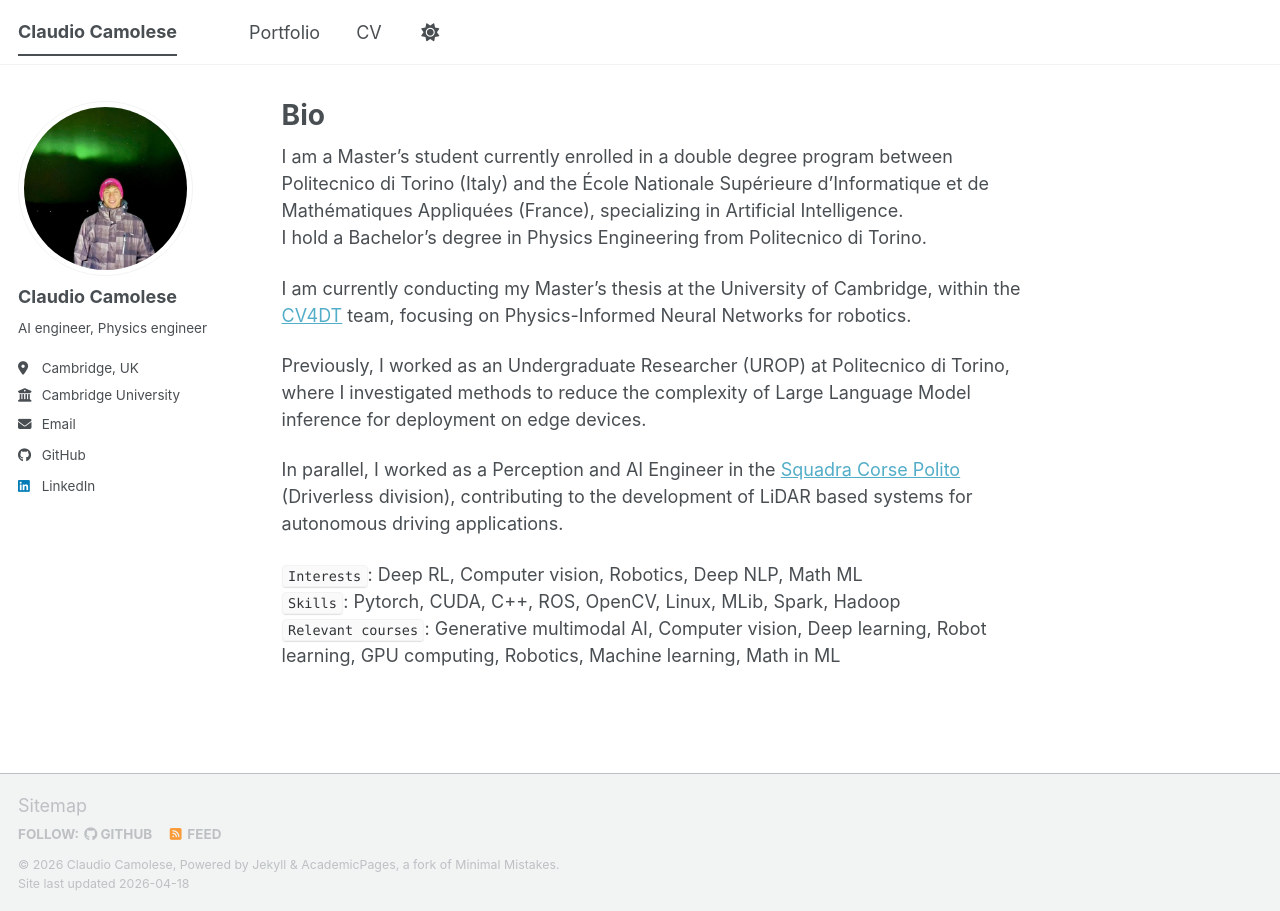
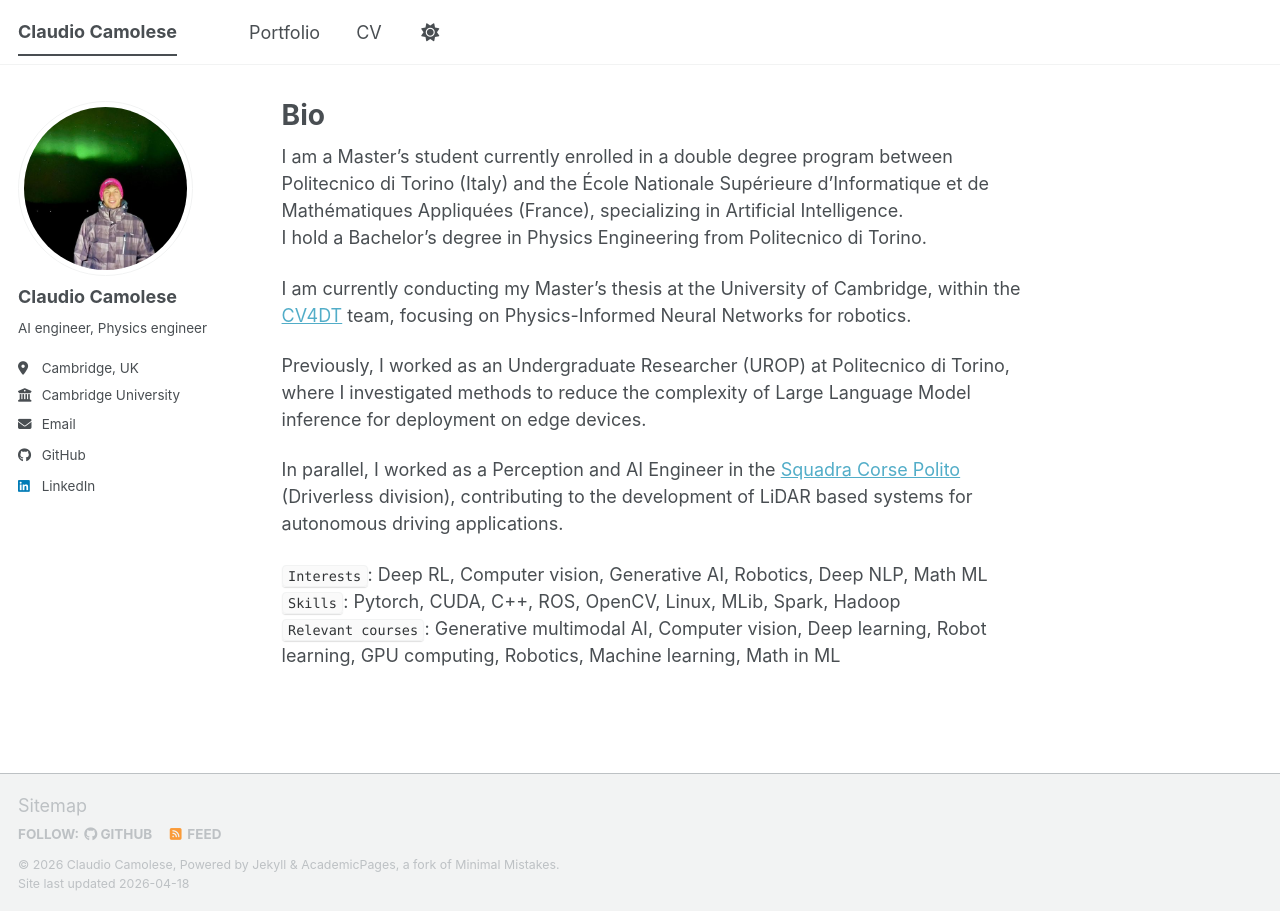
Before and after one commit to claudiocamolese/claudiocamolese.github.io, a Jekyll site: the page built from _pages/about.md, in a window 1280 px wide. Built offline with Jekyll 4.4.1, drawn with Linux system fonts in a browser that asks for light colours; a script bundle is joined from its source files by our own code; library files that are not in the unit come from our copies.

Commit message:
about me

````diff
--- a/_pages/about.md
+++ b/_pages/about.md
@@ -17,6 +17,6 @@ Previously, I worked as an Undergraduate Researcher (UROP) at Politecnico di Tor
 
 In parallel, I worked as a Perception and AI Engineer in the [Squadra Corse Polito](https://www.squadracorsepolito.com) (Driverless division), contributing to the development of LiDAR based systems for autonomous driving applications.
 
-```Interests```: Deep RL, Computer vision, Robotics, Deep NLP, Math ML \\
+```Interests```: Deep RL, Computer vision, Generative AI, Robotics, Deep NLP, Math ML \\
 ```Skills```: Pytorch, CUDA, C++, ROS, OpenCV, Linux, MLib, Spark, Hadoop \\
 ```Relevant courses```: Generative multimodal AI, Computer vision, Deep learning, Robot learning, GPU computing, Robotics, Machine learning, Math in ML
````
